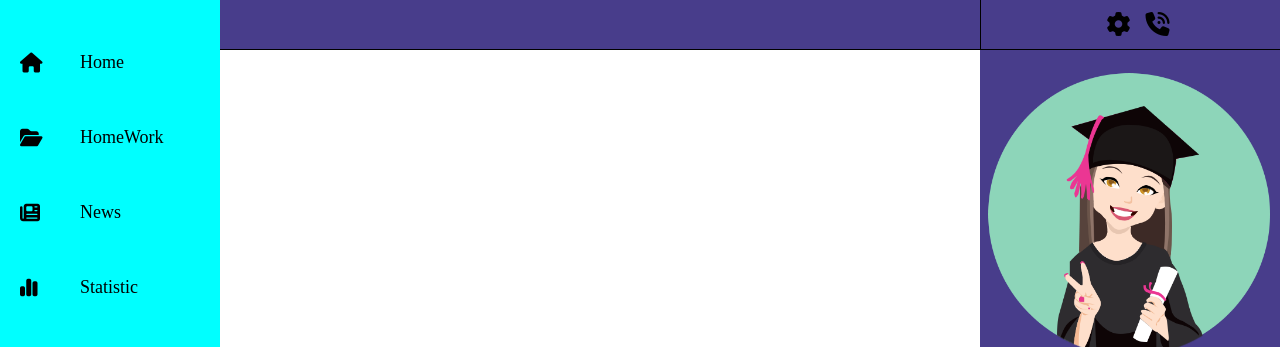
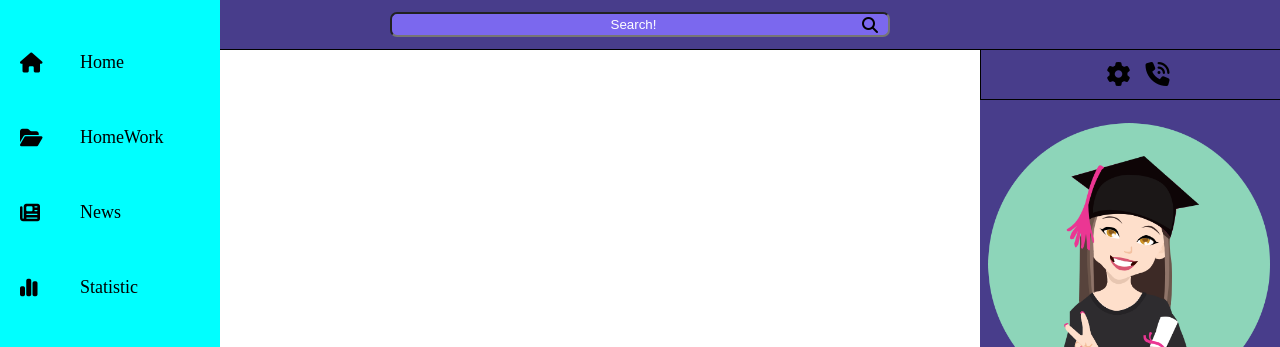
Before and after one commit to GitMy-hub/IT-step_project, a website built with Vite: page pages/personal_page/personal_page.html in a window 1280 px wide. Shown: the top 347 px of the page. Built offline with nearby package versions, Linux system fonts and the light colour scheme.

Commit message:
personal_main

```diff
--- a/pages/personal_page/personal_page.html
+++ b/pages/personal_page/personal_page.html
@@ -86,8 +86,15 @@
       </section>
       <section class="main">
         <div class="main-container">
-          <div class="main-container_header"></div>
-          <div class="main-container_box"></div>
+          <div class="main-container_header">
+            <input type="search" placeholder="Search!" />
+            <i class="fa-solid fa-magnifying-glass"></i>
+          </div>
+          <div class="main-container_box">
+            <div class="main-container_box-news">
+              <!-- <img src="../personal_page/images/main_news.png" alt="" /> -->
+            </div>
+          </div>
         </div>
       </section>
       <section class="profile">
--- a/pages/personal_page/personal_page.scss
+++ b/pages/personal_page/personal_page.scss
@@ -92,12 +92,28 @@ li {
 }
 .main-container {
   &_header {
+    @include d-flex(center, center);
     width: 100%;
     height: 50px;
     border-bottom: 1px solid;
     background-color: #483d8b;
-    position: absolute;
+    position: relative;
     z-index: 1;
+    & input {
+      width: 500px;
+      height: 25px;
+      border-radius: 7px;
+      position: absolute;
+      background-color: #7b68ee;
+      &::placeholder {
+        color: white;
+        text-align: center;
+      }
+    }
+    & i {
+      position: relative;
+      left: 230px;
+    }
   }
 }
 
```
Also changed, not shown: 1 other file.
